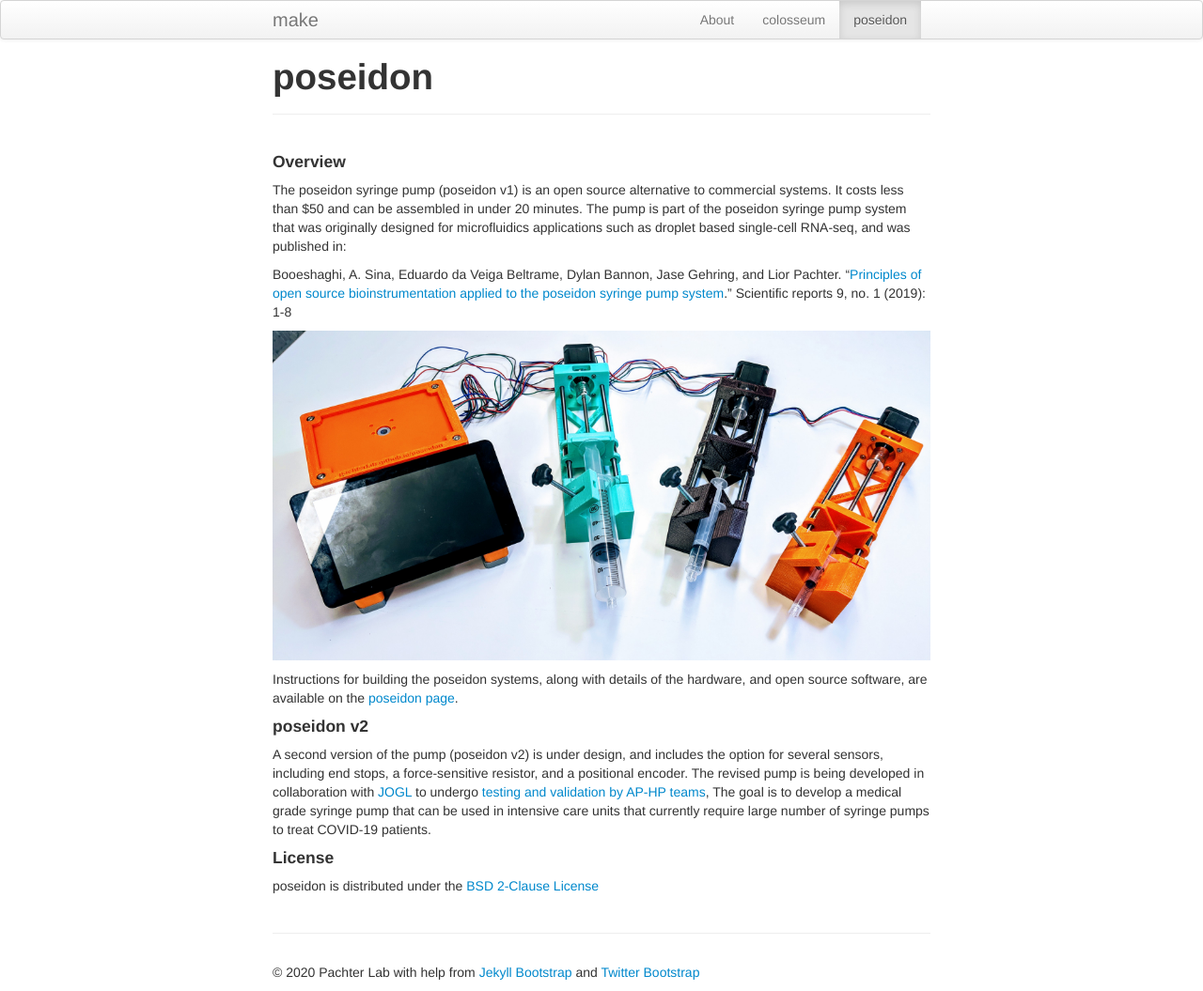
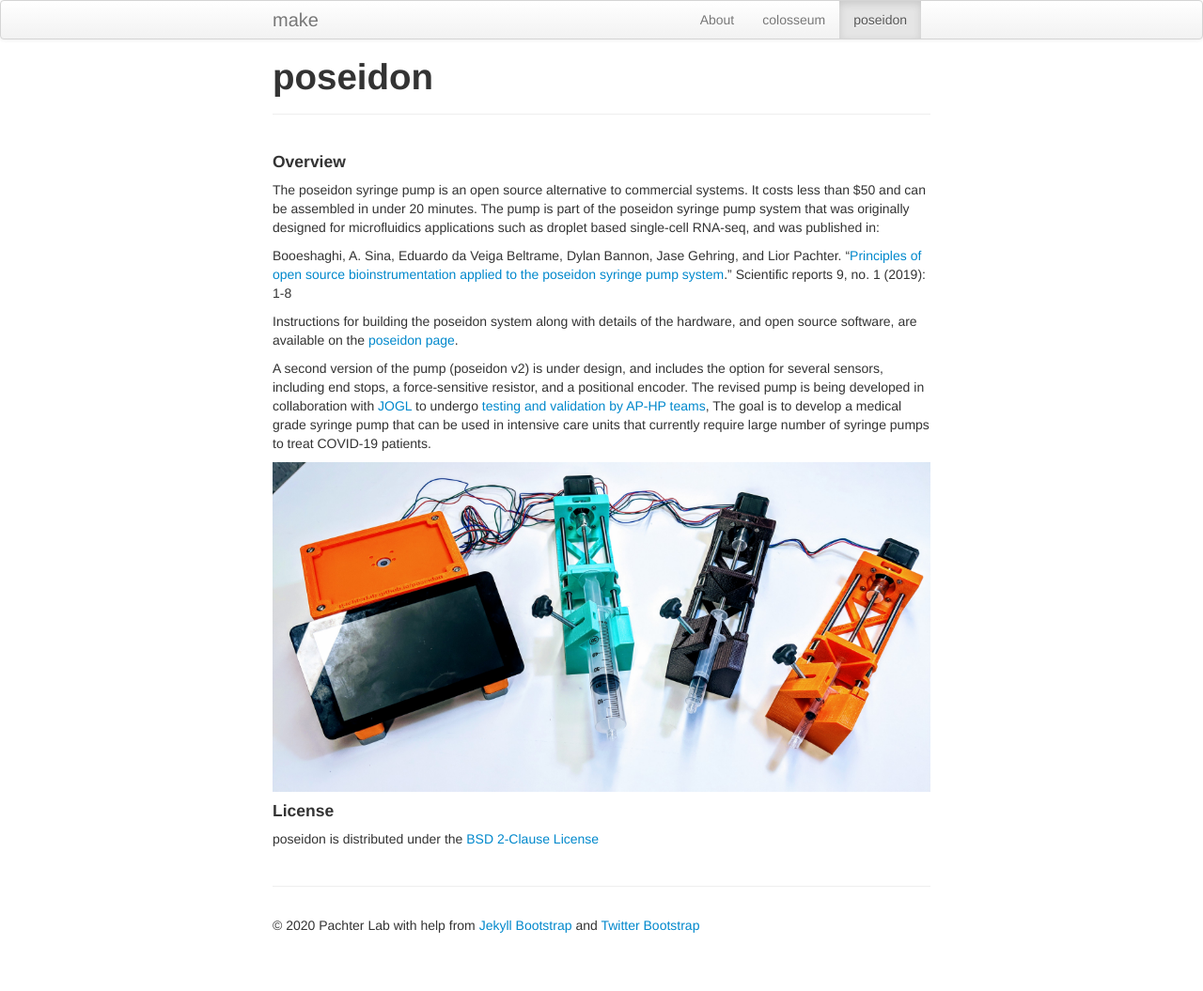
Before and after one commit to pachterlab/make, a Jekyll site: the page built from poseidon.md, in a window 1280 px wide. Shown: the whole page at 94% size. Built offline with Jekyll 4.4.1, drawn with Linux system fonts in a browser that asks for light colours; after the commit the page ends 1005 px from its top, so only the background shows below that.

Commit message:
Update poseidon.md

```diff
--- a/poseidon.md
+++ b/poseidon.md
@@ -8,18 +8,15 @@ group: navigation
 
 #### Overview
 
-The poseidon syringe pump (poseidon v1) is an open source alternative to commercial systems. It costs less than $50 and can be assembled in under 20 minutes. The pump is part of the poseidon syringe pump system that was originally designed for microfluidics applications such as droplet based single-cell RNA-seq, and was published in:
+The poseidon syringe pump is an open source alternative to commercial systems. It costs less than $50 and can be assembled in under 20 minutes. The pump is part of the poseidon syringe pump system that was originally designed for microfluidics applications such as droplet based single-cell RNA-seq, and was published in:
 
 Booeshaghi, A. Sina, Eduardo da Veiga Beltrame, Dylan Bannon, Jase Gehring, and Lior Pachter. "[Principles of open source bioinstrumentation applied to the poseidon syringe pump system](https://www.nature.com/articles/s41598-019-48815-9)." Scientific reports 9, no. 1 (2019): 1-8
 
-![poseidon overview](poseidon_overview.jpg){:class="img-responsive"}
-
-Instructions for building the poseidon systems, along with details of the hardware, and open source software, are available on the [poseidon page](https://pachterlab.github.io/poseidon/).
-
-#### poseidon v2
+Instructions for building the poseidon system along with details of the hardware, and open source software, are available on the [poseidon page](https://pachterlab.github.io/poseidon/).
 
 A second version of the pump (poseidon v2) is under design, and includes the option for several sensors, including end stops, a force-sensitive resistor, and a positional encoder. The revised pump is being developed in collaboration with [JOGL](https://app.jogl.io/) to undergo [testing and validation by AP-HP teams](https://app.jogl.io/project/185), The goal is to develop a medical grade syringe pump that can be used in intensive care units that currently require large number of syringe pumps to treat COVID-19 patients.
 
+![poseidon overview](poseidon_overview.jpg){:class="img-responsive"}
 
 #### License
 
```
